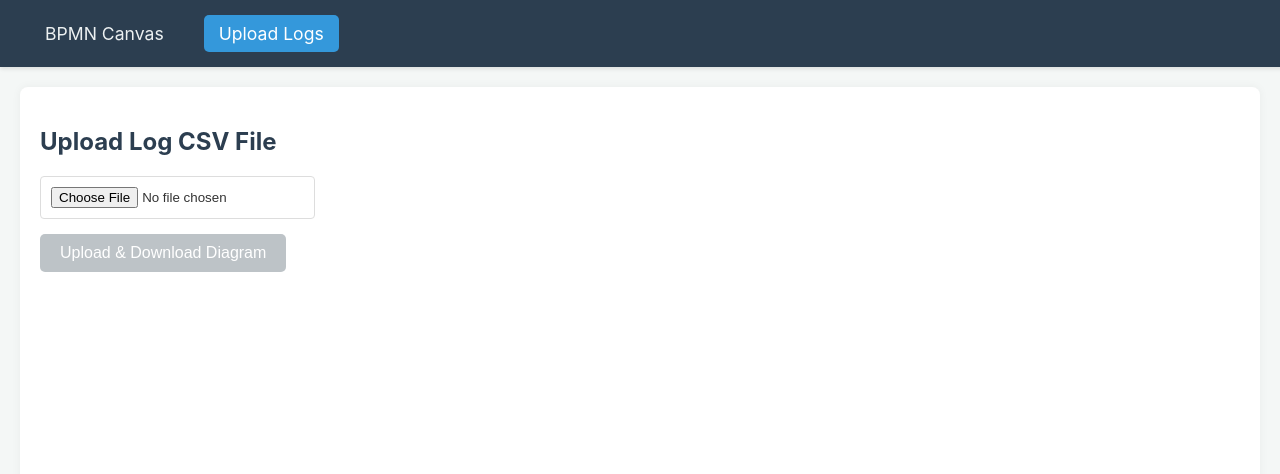
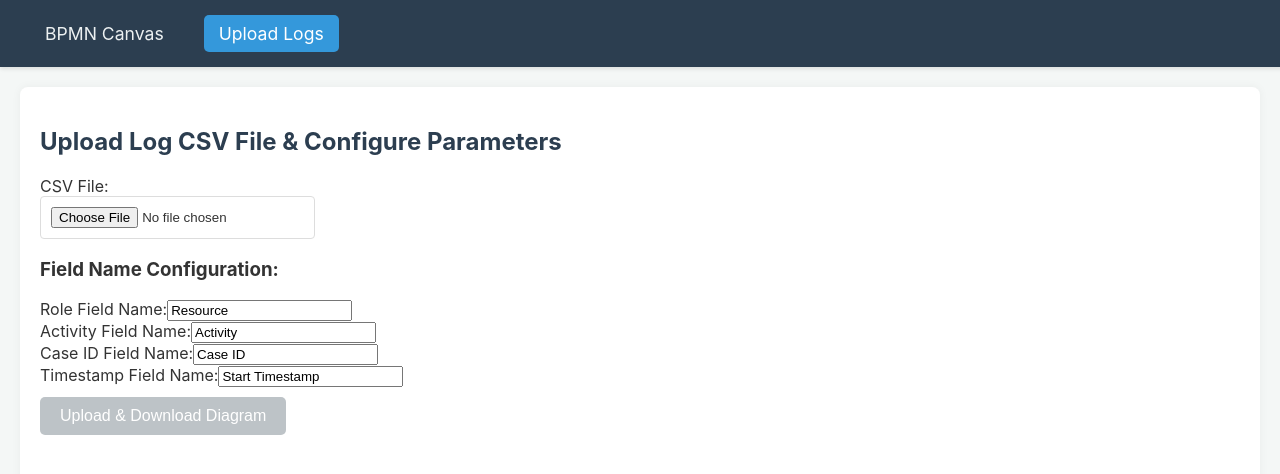
Before and after one commit to IwoSzczepaniak/MB, a React (Vite) app in the folder frontend/: page /upload-logs in a window 1280 px wide. Shown: the top 474 px of the page. Built offline with nearby package versions, Linux system fonts and the light colour scheme.

Commit message:
Fix integration

```diff
--- a/frontend/src/pages/LogUploadPage.jsx
+++ b/frontend/src/pages/LogUploadPage.jsx
@@ -5,6 +5,12 @@ function LogUploadPage() {
   const [isLoading, setIsLoading] = useState(false);
   const [error, setError] = useState(null);
   const [successMessage, setSuccessMessage] = useState(null);
+
+  // State for form fields
+  const [roleFieldName, setRoleFieldName] = useState('Resource');
+  const [activityFieldName, setActivityFieldName] = useState('Activity');
+  const [caseIdFieldName, setCaseIdFieldName] = useState('Case ID');
+  const [timestampFieldName, setTimestampFieldName] = useState('Start Timestamp');
 
   const handleFileChange = (event) => {
     const file = event.target.files[0];
@@ -26,6 +32,10 @@ function LogUploadPage() {
 
       const formData = new FormData();
       formData.append('csv_file', selectedFile);
+      formData.append('role_field_name', roleFieldName);
+      formData.append('activity_field_name', activityFieldName);
+      formData.append('case_id_field_name', caseIdFieldName);
+      formData.append('timestamp_field_name', timestampFieldName);
 
       try {
         const response = await fetch('http://localhost:8000/generate_bpmn/', {
@@ -71,11 +81,55 @@ function LogUploadPage() {
 
   return (
     <div>
-      <h2>Upload Log CSV File</h2>
-      <input type="file" accept=".csv" onChange={handleFileChange} />
-      <button onClick={handleSubmit} disabled={!selectedFile || isLoading}>
+      <h2>Upload Log CSV File & Configure Parameters</h2>
+
+      <div>
+        <label htmlFor="csvFile">CSV File:</label>
+        <input id="csvFile" type="file" accept=".csv" onChange={handleFileChange} />
+      </div>
+
+      <h3>Field Name Configuration:</h3>
+      <div>
+        <label htmlFor="roleField">Role Field Name:</label>
+        <input
+          id="roleField"
+          type="text"
+          value={roleFieldName}
+          onChange={(e) => setRoleFieldName(e.target.value)}
+        />
+      </div>
+      <div>
+        <label htmlFor="activityField">Activity Field Name:</label>
+        <input
+          id="activityField"
+          type="text"
+          value={activityFieldName}
+          onChange={(e) => setActivityFieldName(e.target.value)}
+        />
+      </div>
+      <div>
+        <label htmlFor="caseIdField">Case ID Field Name:</label>
+        <input
+          id="caseIdField"
+          type="text"
+          value={caseIdFieldName}
+          onChange={(e) => setCaseIdFieldName(e.target.value)}
+        />
+      </div>
+      <div>
+        <label htmlFor="timestampField">Timestamp Field Name:</label>
+        <input
+          id="timestampField"
+          type="text"
+          value={timestampFieldName}
+          onChange={(e) => setTimestampFieldName(e.target.value)}
+        />
+      </div>
+
+      <button onClick={handleSubmit} disabled={!selectedFile || isLoading} style={{ marginTop: '10px' }}>
         {isLoading ? 'Processing...' : 'Upload & Download Diagram'}
       </button>
+
       {selectedFile && <p>Selected file: {selectedFile.name}</p>}
       {error && <p style={{ color: 'red' }}>Error: {error}</p>}
       {successMessage && <p style={{ color: 'green' }}>{successMessage}</p>}
```
Also changed, not shown: 2 other files (tests, documents, lock files or other folders).
